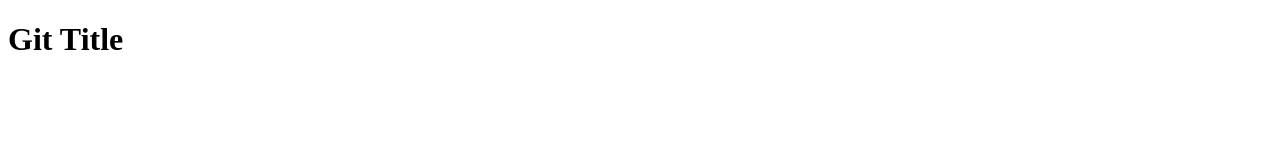
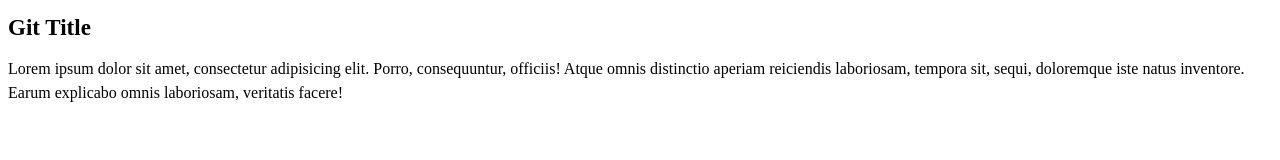
Before and after one commit to vladmaxi/git, a plain HTML site: page app/index.html in a window 1280 px wide. Drawn offline with Linux system fonts and the light colour scheme.

Commit message:
Second Commit

```diff
--- a/app/index.html
+++ b/app/index.html
@@ -7,5 +7,6 @@
 </head>
 <body>
     <h1>Git Title</h1>
+    <p>Lorem ipsum dolor sit amet, consectetur adipisicing elit. Porro, consequuntur, officiis! Atque omnis distinctio aperiam reiciendis laboriosam, tempora sit, sequi, doloremque iste natus inventore. Earum explicabo omnis laboriosam, veritatis facere!</p>
 </body>
 </html>
--- a/app/style.css
+++ b/app/style.css
@@ -1 +1,3 @@
 body {font-size: 16px;}
+h1 {font-size: 23px;}
+p {font-size: 16px; line-height: 24px;}
```
